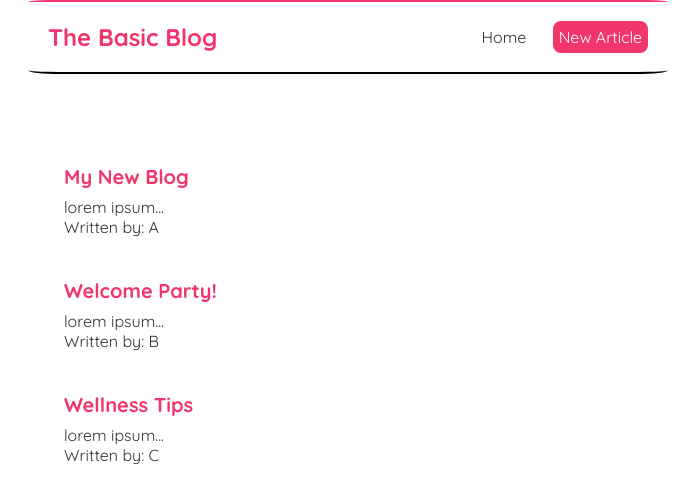
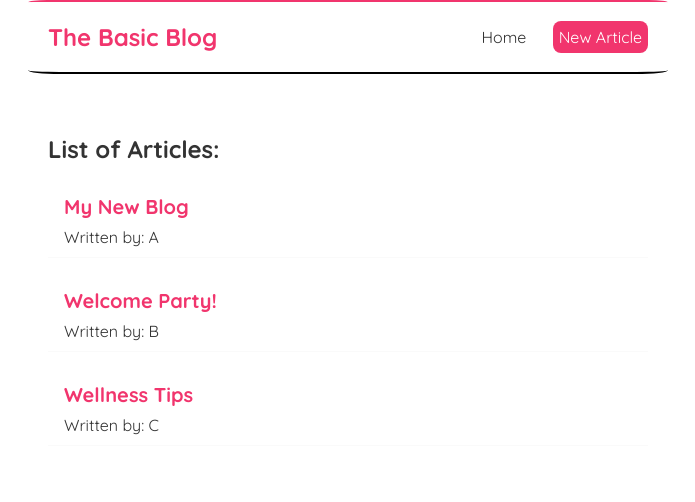
Before and after one commit to nnaaff/React-Blog, a React (Create React App) app in the folder react-blog/: page /create in a window 1280 px wide. Shown: the top 502 px of the page, without its empty margins (292-987 px from the left). Built offline with nearby package versions, Linux system fonts and the light colour scheme.

Commit message:
Props from Home to ArtList

```diff
--- /dev/null
+++ b/react-blog/src/ArtList.js
@@ -0,0 +1,24 @@
+// const ArtList = ( props ) => {
+const ArtList = ( { articles, title } ) => {
+
+  // const articles = props.articles;
+  // const title = props.title;
+
+  return (
+    <div className="article-list">
+      <h2> { title } </h2>
+
+      { articles.map( (article) => (
+
+        <div className="article-preview" key={ article.id }>
+          <h2> { article.title } </h2>
+          <p> Written by: { article.author } </p>
+        </div>
+
+      ) ) }
+
+    </div>
+  );
+}
+
+export default ArtList;
--- a/react-blog/src/Home.js
+++ b/react-blog/src/Home.js
@@ -1,4 +1,5 @@
 import { useState } from 'react';
+import ArtList from './ArtList';
 
 const Home = () => {
 
@@ -10,13 +11,7 @@ const Home = () => {
 
   return (
     <div className="home">
-      { articles.map( (article) => (
-        <div className="article-preview" key={ article.id }>
-          <h2> { article.title } </h2>
-          <p> { article.body } </p>
-          <p> Written by: { article.author } </p>
-        </div>
-      ) ) }
+      <ArtList articles={ articles } title="List of Articles:" />
     </div>
   );
 }
```
